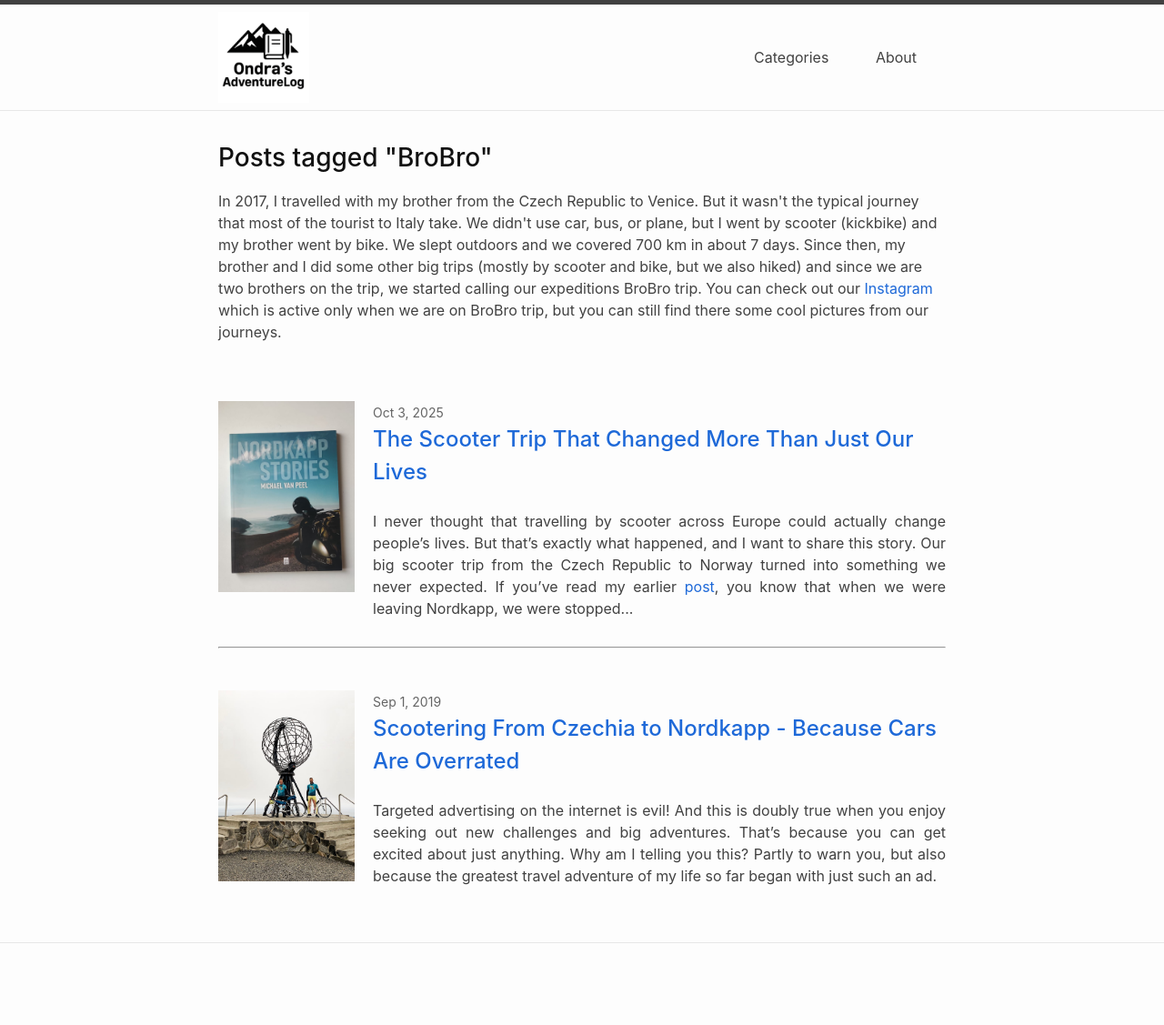
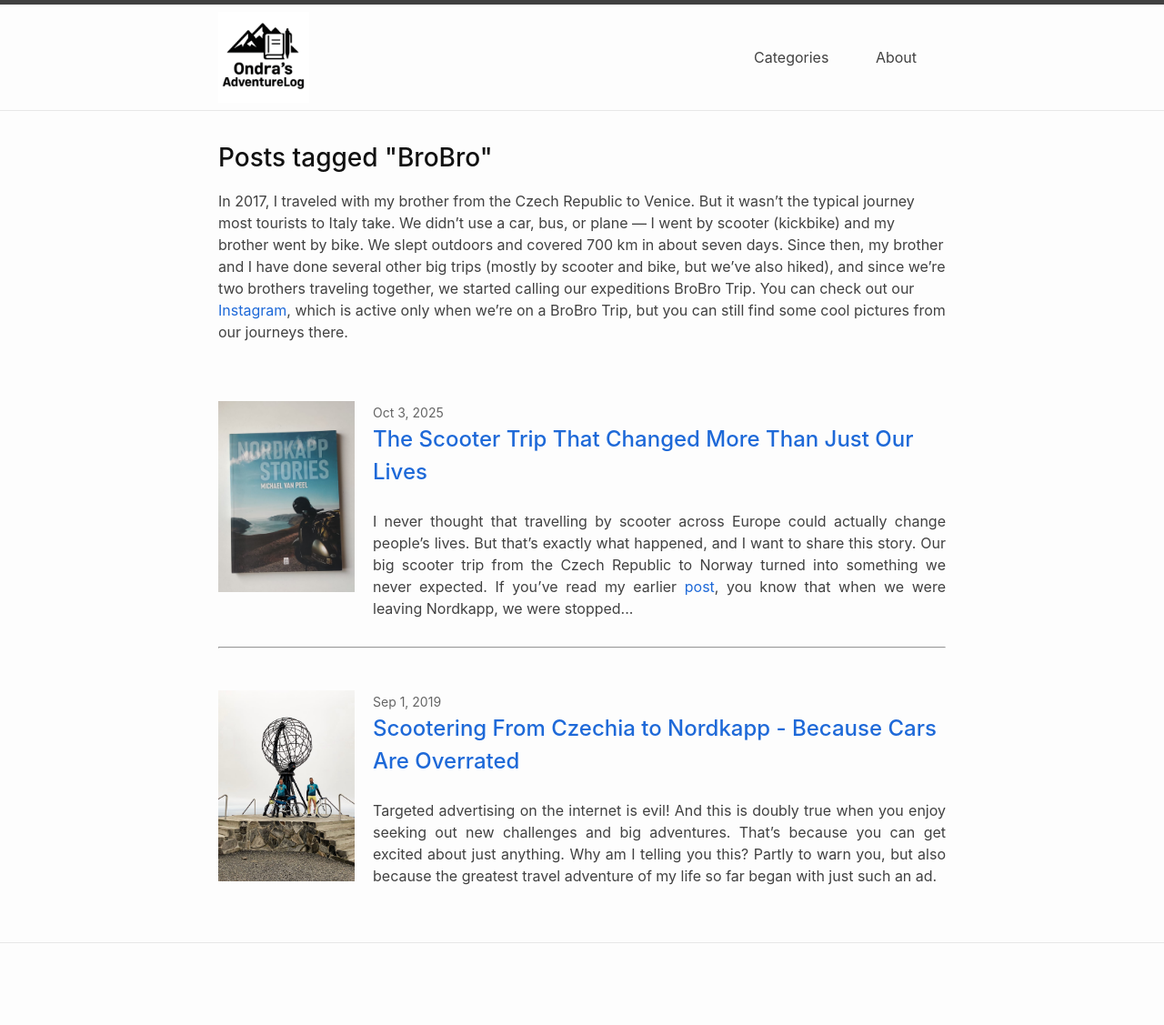
Before and after one commit to otheiner/blog, a Jekyll site: the page built from tags/brobro/index.md, in a window 1280 px wide. Shown: the whole page at 91% size. Built offline with Jekyll 4.4.1, drawn with Linux system fonts in a browser that asks for light colours.

Commit message:
Updating tag descriptions

```diff
--- a/tag_descriptions.yml
+++ b/tag_descriptions.yml
@@ -5,4 +5,4 @@ TeAraroa: |
 scooter: |
   Scooter, kickbike, trotinette, koloběžka, hulajnoga... these are names in different languages for a vehicle I’ve ridden a lot. I’ve participated in competitions such as the <a href=https://ceskykolobeh.cz/kolobezkove-souteze/>Rollo liga</a> in the Czech Republic, which is the oldest scooter competition in the world. But apart from competing, I’ve also used a scooter to cover long distances with a backpack on my back, and those have been some of my greatest adventures so far. Posts in this category are about my scooter adventures and everything related.
 BroBro: |
-In 2017, I traveled with my brother from the Czech Republic to Venice. But it wasn’t the typical journey most tourists to Italy take. We didn’t use a car, bus, or plane — I went by scooter (kickbike) and my brother went by bike. We slept outdoors and covered 700 km in about seven days. Since then, my brother and I have done several other big trips (mostly by scooter and bike, but we’ve also hiked), and since we’re two brothers traveling together, we started calling our expeditions BroBro Trip. You can check out our <a href=https://www.instagram.com/brobro_trip/?hl=cs>Instagram</a>, which is active only when we’re on a BroBro Trip, but you can still find some cool pictures from our journeys there.
+  In 2017, I traveled with my brother from the Czech Republic to Venice. But it wasn’t the typical journey most tourists to Italy take. We didn’t use a car, bus, or plane — I went by scooter (kickbike) and my brother went by bike. We slept outdoors and covered 700 km in about seven days. Since then, my brother and I have done several other big trips (mostly by scooter and bike, but we’ve also hiked), and since we’re two brothers traveling together, we started calling our expeditions BroBro Trip. You can check out our <a href=https://www.instagram.com/brobro_trip/?hl=cs>Instagram</a>, which is active only when we’re on a BroBro Trip, but you can still find some cool pictures from our journeys there.
--- a/tags/brobro/index.md
+++ b/tags/brobro/index.md
@@ -1,7 +1,7 @@
 ---
 layout: tag
 tag: BroBro
-description: In 2017, I travelled with my brother from the Czech Republic to Venice. But it wasn't the typical journey that most of the tourist to Italy take. We didn't use car, bus, or plane, but I went by scooter (kickbike) and my brother went by bike. We slept outdoors and we covered 700 km in about 7 days. Since then, my brother and I did some other big trips (mostly by scooter and bike, but we also hiked) and since we are two brothers on the trip, we started calling our expeditions BroBro trip. You can check out our <a href=https://www.instagram.com/brobro_trip/?hl=cs>Instagram</a> which is active only when we are on BroBro trip, but you can still find there some cool pictures from our journeys.
+description: In 2017, I traveled with my brother from the Czech Republic to Venice. But it wasn’t the typical journey most tourists to Italy take. We didn’t use a car, bus, or plane — I went by scooter (kickbike) and my brother went by bike. We slept outdoors and covered 700 km in about seven days. Since then, my brother and I have done several other big trips (mostly by scooter and bike, but we’ve also hiked), and since we’re two brothers traveling together, we started calling our expeditions BroBro Trip. You can check out our <a href=https://www.instagram.com/brobro_trip/?hl=cs>Instagram</a>, which is active only when we’re on a BroBro Trip, but you can still find some cool pictures from our journeys there.
 permalink: /tags/brobro/
-description: "In 2017, I travelled with my brother from the Czech Republic to Venice. But it wasn't the typical journey that most of the tourist to Italy take. We didn't use car, bus, or plane, but I went by scooter (kickbike) and my brother went by bike. We slept outdoors and we covered 700 km in about 7 days. Since then, my brother and I did some other big trips (mostly by scooter and bike, but we also hiked) and since we are two brothers on the trip, we started calling our expeditions BroBro trip. You can check out our <a href=https://www.instagram.com/brobro_trip/?hl=cs>Instagram</a> which is active only when we are on BroBro trip, but you can still find there some cool pictures from our journeys."
+description: "In 2017, I traveled with my brother from the Czech Republic to Venice. But it wasn’t the typical journey most tourists to Italy take. We didn’t use a car, bus, or plane — I went by scooter (kickbike) and my brother went by bike. We slept outdoors and covered 700 km in about seven days. Since then, my brother and I have done several other big trips (mostly by scooter and bike, but we’ve also hiked), and since we’re two brothers traveling together, we started calling our expeditions BroBro Trip. You can check out our <a href=https://www.instagram.com/brobro_trip/?hl=cs>Instagram</a>, which is active only when we’re on a BroBro Trip, but you can still find some cool pictures from our journeys there."
 ---
```
Also changed, not shown: tags/hiking/index.md (+2 -2 lines), tags/scooter/index.md (+2 -2 lines), tags/teararoa/index.md (+2 -2 lines).
